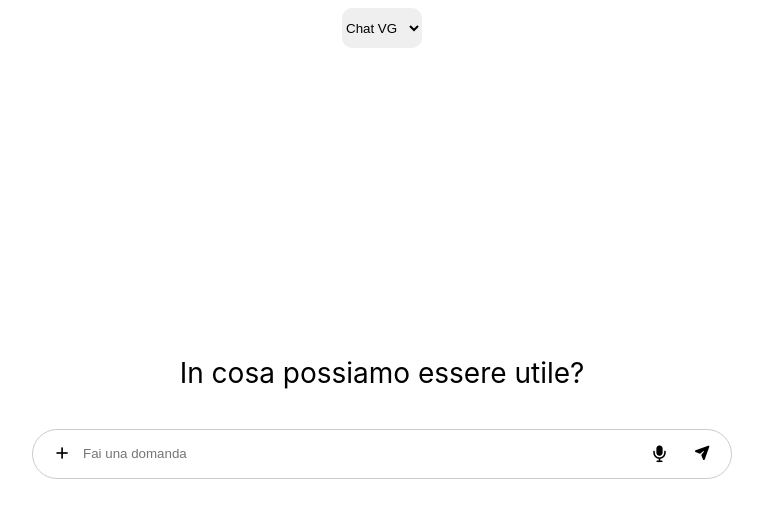
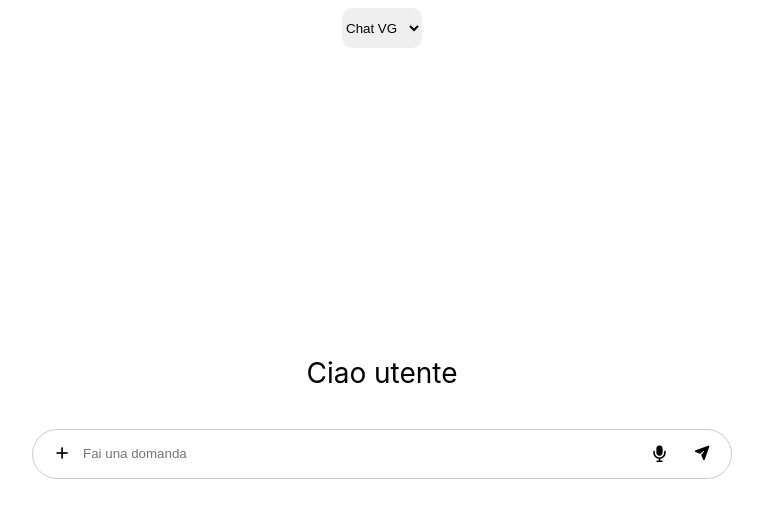
Before and after one commit to Vittoriatosi2006/CHAT-VT, a React (Vite) app in the folder CHAT/: page / in a window 1280 px wide. Shown: the top 518 px of the page, without its empty margins (258-1021 px from the left). Built offline with nearby package versions, Linux system fonts and the light colour scheme.

Commit message:
sistemato h1 random

```diff
--- a/CHAT/src/ChatMain.jsx
+++ b/CHAT/src/ChatMain.jsx
@@ -12,11 +12,17 @@ export function ChatMain() {
     "Ah, capisco!",
     "Posso suggerirti qualcosa?",
   ];
-  // Scegli risposta casuale
-  function getRandomReply() {
-    const randomIndex = Math.floor(Math.random() * botReplies.length);
-    return botReplies[randomIndex];
+  function getRandomReply(lista) {
+    const randomIndex = Math.floor(Math.random() * lista.length);
+    return lista[randomIndex];
   }
+
+  const h1Replies = [
+    "Ciao utente",
+    "Allora, ti butti?",
+    "Come posso aiutarti?",
+  ];
+  const [h1Text] = useState(getRandomReply(h1Replies));
 
   //collegato al div vuoto
   const messagesEndRef = useRef(null);
@@ -41,7 +47,7 @@ export function ChatMain() {
     setMessages((prev) => [...prev, userMessage, loaderMessage]);
 
     setTimeout(() => {
-      const botMessage = { role: "bot", text: getRandomReply() };
+      const botMessage = { role: "bot", text: getRandomReply(botReplies) };
       setMessages((prev) =>
         prev.map((msg) => (msg.isLoading ? botMessage : msg)),
       );
@@ -50,7 +56,7 @@ export function ChatMain() {
 
   return (
     <div className="container">
-      {!started && <h1>In cosa possiamo essere utile?</h1>}
+      {!started && <h1>{h1Text}</h1>}
 
       <div className={`chat-wrapper ${started ? "chat-started" : ""}`}>
         <div className="chat-area">
```
